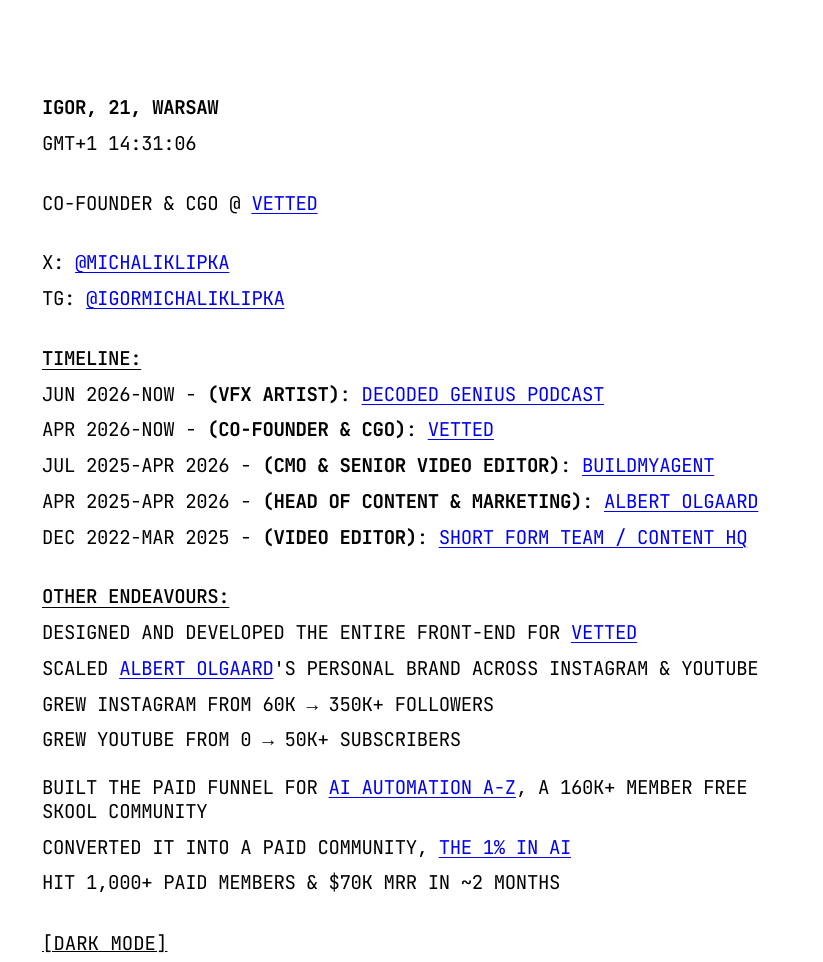
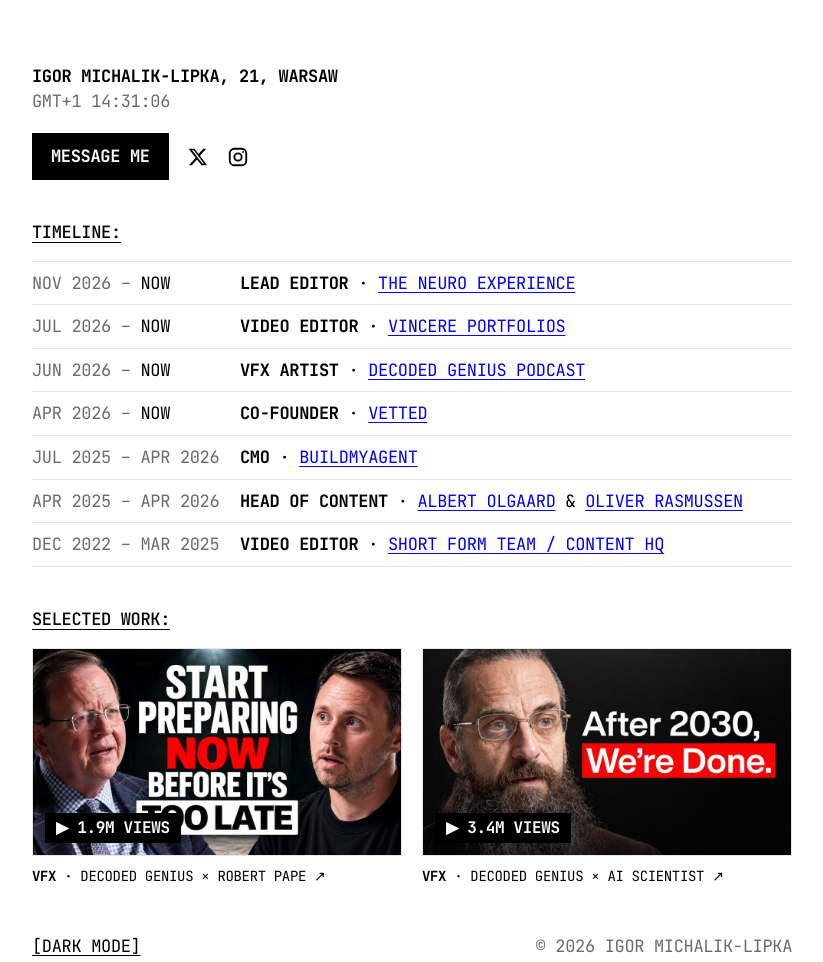
Before and after one commit to igorunchained/igormichaliklipka.com, a plain HTML site: page index.html in a window 1280 px wide. Shown: the whole page, without its empty margins (228-1051 px from the left). Drawn offline with Linux system fonts and the light colour scheme.

Commit message:
Refresh homepage: cleaner timeline, contact button, selected work; light mode default
Co-Authored-By: Claude Opus 5.5 <noreply@anthropic.com>

```diff
--- a/index.html
+++ b/index.html
@@ -4,254 +4,222 @@
     <meta charset="UTF-8">
     <meta name="viewport" content="width=device-width, initial-scale=1.0">
     <title>Hi, I'm Igor</title>
-    <meta name="description" content="Personal website of Igor">
+    <meta name="description" content="Igor Michalik-Lipka. Co-founder at Vetted, VFX artist for Decoded Genius. Warsaw.">
 
-    <!-- Open Graph / Twitter Meta Tags -->
-    <meta property="og:title" content="IGOR">
-    <meta property="og:description" content="Personal website for Igor.">
+    <meta property="og:title" content="IGOR MICHALIK-LIPKA">
+    <meta property="og:description" content="Co-founder at Vetted. VFX artist for Decoded Genius. Warsaw.">
     <meta property="og:type" content="website">
-    <meta name="twitter:card" content="summary_large_image">
-    <meta name="twitter:title" content="IGOR">
-    <meta name="twitter:description" content="Personal website for Igor.">
+    <meta property="og:url" content="https://igormichaliklipka.com/">
+    <meta name="twitter:card" content="summary">
+    <meta name="twitter:title" content="IGOR MICHALIK-LIPKA">
+    <meta name="twitter:description" content="Co-founder at Vetted. VFX artist for Decoded Genius. Warsaw.">
 
+    <link rel="icon" href="assets/favicon.svg" type="image/svg+xml">
     <link rel="preconnect" href="https://fonts.googleapis.com">
     <link rel="preconnect" href="https://fonts.gstatic.com" crossorigin>
     <link href="https://fonts.googleapis.com/css2?family=JetBrains+Mono:wght@400;500;700&display=swap" rel="stylesheet">
 
+
     <style>
         :root {
-            --bg-color: #ffffff;
-            --text-color: #000000;
-            --link-color: #0000EE;
-            --highlight-color: #FFF200;
-            --font-primary: "JetBrains Mono", monospace;
-            --spacing-unit: 1.5rem;
-            --content-width: 740px;
+            --bg: #ffffff;
+            --fg: #000000;
+            --mute: #6b6b6b;
+            --line: #e6e6e6;
+            --link: #0000EE;
+            --font: "JetBrains Mono", ui-monospace, monospace;
+            --size: 17px;
+        }
+        [data-theme="dark"] {
+            --bg: #000000;
+            --fg: #ffffff;
+            --mute: #8a8a8a;
+            --line: #222222;
+            --link: #58a6ff;
         }
 
-        [data-theme="dark"] {
-            --bg-color: #000000;
-            --text-color: #ffffff;
-            --link-color: #58a6ff;
+        * { box-sizing: border-box; margin: 0; padding: 0; }
+
+        html { background: var(--bg); -webkit-text-size-adjust: 100%; }
+        body {
+            background: var(--bg);
+            color: var(--fg);
+            font-family: var(--font);
+            font-size: var(--size);
+            line-height: 1.45;
+            letter-spacing: -0.02em;
+            text-transform: uppercase;
+            -webkit-font-smoothing: antialiased;
+            padding: 64px 24px 48px;
+            transition: background-color .2s ease, color .2s ease;
         }
 
-        * {
-            box-sizing: border-box;
-            margin: 0;
-            padding: 0;
-        }
-
-        body {
-            background-color: var(--bg-color);
-            color: var(--text-color);
-            font-family: var(--font-primary);
-            font-size: 19px;
-            line-height: 1.25;
-            letter-spacing: -0.02em;
-            -webkit-font-smoothing: antialiased;
-            padding: 2rem;
-            text-transform: uppercase;
-            display: flex;
-            justify-content: center;
-            transition: background-color 0.2s ease, color 0.2s ease;
-        }
-
-        p, li, h1, h2 {
-            line-height: 1.25 !important;
-            margin-bottom: 0.75rem !important;
-        }
-
-        h1, h2 {
-            margin-top: 1.5rem;
-        }
-
-        h1:first-child, h2:first-child {
-            margin-top: 0;
-        }
-
-        .container {
-            width: 100%;
-            max-width: var(--content-width);
-            display: flex;
-            flex-direction: column;
-            gap: 0;
-            padding-top: 4rem;
-        }
-
-        h1 {
-            font-size: 19px;
-            font-weight: 700;
-            letter-spacing: -0.02em;
-        }
+        main { max-width: 760px; margin: 0 auto; }
 
         a {
-            color: var(--link-color);
+            color: var(--link);
             text-decoration: underline;
             text-underline-offset: 3px;
             text-decoration-thickness: 1px;
-            transition: opacity 0.2s ease;
+        }
+        a:hover { opacity: .7; }
+        .rows a { white-space: nowrap; }
+
+        section + section { margin-top: 40px; }
+
+        h1 { font-size: var(--size); font-weight: 700; }
+        .clock { color: var(--mute); font-variant-numeric: tabular-nums; }
+
+        .intro p + p { margin-top: 6px; }
+
+        h2 {
+            font-size: var(--size);
+            font-weight: 500;
+            text-decoration: underline;
+            text-underline-offset: 4px;
+            margin-bottom: 16px;
         }
 
-        a:hover {
-            opacity: 0.7;
+        /* contact: whatsapp button + social icons */
+        .contact { display: flex; align-items: center; gap: 18px; margin-top: 20px; }
+        .btn { display: inline-block; padding: 10px 18px; background: var(--fg); color: var(--bg); text-decoration: none; font-weight: 700; border: 1px solid var(--fg); transition: background-color .15s, color .15s; }
+        .btn:hover { opacity: 1; background: var(--bg); color: var(--fg); }
+        .ico { display: inline-flex; color: var(--fg); }
+        .ico svg { width: 22px; height: 22px; }
+
+        /* timeline: dates in their own column so everything lines up */
+        .rows { list-style: none; }
+        .rows li {
+            display: grid;
+            grid-template-columns: 192px 1fr;
+            column-gap: 16px;
+            padding: 9px 0;
+            border-top: 1px solid var(--line);
         }
+        .rows li:last-child { border-bottom: 1px solid var(--line); }
+        .date { color: var(--mute); font-variant-numeric: tabular-nums; white-space: nowrap; }
+        .rows li { transition: background-color .15s; }
+        .rows li:hover .date { color: var(--fg); }
+        .now { color: var(--fg); }
+        .role { font-weight: 700; }
 
-        .highlight-wrapper {
-            font-size: 19px;
-            margin-bottom: 1rem;
+
+
+        /* latest work: clickable thumbnails */
+        .work { display: grid; grid-template-columns: repeat(2, 1fr); gap: 20px; }
+        .thumb { display: block; color: var(--fg); text-decoration: none; }
+        .thumb:hover { opacity: 1; }
+        .thumb .img { position: relative; display: block; aspect-ratio: 16 / 9; overflow: hidden; border: 1px solid var(--line); background: #000; }
+        .thumb img { display: block; width: 100%; height: 100%; object-fit: cover; transition: transform .4s ease; }
+        .thumb:hover img { transform: scale(1.03); }
+        .thumb .play { position: absolute; left: 12px; bottom: 12px; background: #000; color: #fff; font-size: 16px; font-weight: 700; padding: 7px 11px; line-height: 1; }
+        .thumb .cap { display: block; margin-top: 10px; font-size: 14px; }
+        .thumb:hover .cap { text-decoration: underline; text-underline-offset: 3px; }
+
+        footer { max-width: 760px; margin: 48px auto 0; display: flex; justify-content: space-between; align-items: flex-start; gap: 16px; }
+        #theme-toggle {
+            background: none; border: 0; padding: 0; cursor: pointer;
+            font: inherit; color: inherit; text-transform: uppercase; letter-spacing: inherit;
+            text-decoration: underline; text-underline-offset: 3px;
         }
+        .copy { color: var(--mute); }
 
-        .highlight {
-            background-color: var(--highlight-color);
-            padding: 0.2em 0.4em;
-            box-decoration-break: clone;
-            -webkit-box-decoration-break: clone;
-        }
-
-        .bio-section p { margin-bottom: 1rem; }
-        .social-section p { margin-bottom: 0.5rem; }
-
-        .recent-section h2,
-        .notable-section h2 {
-            font-size: 19px;
-            font-weight: 500;
-            margin-bottom: 1.5rem;
-            text-transform: uppercase;
-            text-decoration: underline;
-            text-underline-offset: 4px;
-        }
-
-        .project-list { list-style: none; }
-        .project-list li { margin-bottom: 0.75rem; }
-        .date { opacity: 1; }
-        .effort-list p { margin-bottom: 0.75rem; }
-
-        @media (max-width: 768px) {
-            * {
-                font-size: 11px !important;
-                line-height: 1.25 !important;
-            }
-            h1, h2, p, li, span, a {
-                margin-bottom: 0.5rem !important;
-            }
-            h1 { font-weight: 700 !important; }
-            h2 {
-                font-weight: 500 !important;
-                text-decoration: underline !important;
-                margin-top: 1rem !important;
-            }
-            .container {
-                padding-top: 1.5rem !important;
-                gap: 0 !important;
-                max-width: 100% !important;
-                margin: 0 auto !important;
-            }
-            body { padding: 1rem !important; }
+        /* phone: readable size, date sits above each role */
+        @media (max-width: 640px) {
+            :root { --size: 14px; }
+            .intro h1 { font-size: 18px; }
+            .intro .clock { font-size: 15px; }
+            body { padding: 32px 18px 32px; }
+            section + section { margin-top: 32px; }
+            .rows li { grid-template-columns: 1fr; row-gap: 2px; padding: 10px 0; }
+            .date { font-size: 12px; }
+            .work { grid-template-columns: 1fr; }
+            .thumb .cap { font-size: 12.5px; }
+            footer { flex-direction: column; gap: 8px; margin-top: 40px; }
         }
     </style>
 </head>
 <body>
-    <main class="container">
-        <header class="header-section" style="margin-bottom: 1.5rem;">
-            <h1>IGOR, <span id="age"></span>, WARSAW</h1>
-            <p id="clock-line"><span id="clock"></span></p>
-        </header>
-
-        <section class="bio-section" style="margin-bottom: 1.5rem;">
-            <p>CO-FOUNDER &amp; CGO @ <a href="https://www.vetted.cv/join" target="_blank">VETTED</a></p>
+    <main>
+        <section class="intro">
+            <h1>IGOR MICHALIK-LIPKA, <span id="age"></span>, WARSAW</h1>
+            <p class="clock" id="clock">&nbsp;</p>
+            <div class="contact">
+                <a class="btn" href="https://wa.me/48453300732" target="_blank" rel="noopener">MESSAGE ME</a>
+                <a class="ico" href="https://x.com/michaliklipka" target="_blank" rel="noopener" aria-label="X"><svg viewBox="0 0 24 24" fill="currentColor"><path d="M17.8 3h3.1l-6.8 7.7L22 21h-6.2l-4.9-6.4L5.3 21H2.2l7.2-8.3L1.8 3h6.4l4.4 5.8L17.8 3zm-1.1 16.2h1.7L7.4 4.7H5.6l11.1 14.5z"/></svg></a>
+                <a class="ico" href="https://www.instagram.com/igormichaliklipka/" target="_blank" rel="noopener" aria-label="Instagram"><svg viewBox="0 0 24 24" fill="none" stroke="currentColor" stroke-width="2"><rect x="3" y="3" width="18" height="18" rx="5"/><circle cx="12" cy="12" r="4"/><circle cx="17.5" cy="6.5" r="1" fill="currentColor" stroke="none"/></svg></a>
+            </div>
         </section>
 
-        <section class="social-section" style="margin-bottom: 1.5rem;">
-            <p>
-                X: <a href="https://x.com/michaliklipka" target="_blank">@MICHALIKLIPKA</a>
-            </p>
-            <p>
-                TG: <a href="https://t.me/igormichaliklipka" target="_blank">@IGORMICHALIKLIPKA</a>
-            </p>
-        </section>
-
-        <section class="recent-section" style="margin-bottom: 1.5rem;">
+        <section>
             <h2>TIMELINE:</h2>
-            <ul class="project-list">
-                <li><span class="date">JUN 2026-NOW</span> - <strong>(VFX ARTIST)</strong>: <a href="https://www.youtube.com/channel/UCUypvpIwu5S9eLTjUJlnKSA" target="_blank">DECODED GENIUS PODCAST</a></li>
-                <li><span class="date">APR 2026-NOW</span> - <strong>(CO-FOUNDER &amp; CGO)</strong>: <a href="https://www.vetted.cv/join" target="_blank">VETTED</a></li>
-                <li><span class="date">JUL 2025-APR 2026</span> - <strong>(CMO &amp; SENIOR VIDEO EDITOR)</strong>: <a href="https://buildmyagent.io/" target="_blank">BUILDMYAGENT</a></li>
-                <li><span class="date">APR 2025-APR 2026</span> - <strong>(HEAD OF CONTENT &amp; MARKETING)</strong>: <a href="https://www.youtube.com/@albertolgaard" target="_blank">ALBERT OLGAARD</a></li>
-                <li><span class="date">DEC 2022-MAR 2025</span> - <strong>(VIDEO EDITOR)</strong>: <a href="https://www.instagram.com/contenthqmiami" target="_blank">SHORT FORM TEAM / CONTENT HQ</a></li>
+            <ul class="rows">
+                <li><span class="date">NOV 2026 – <span class="now">NOW</span></span><span><span class="role">LEAD EDITOR</span> · <a href="https://www.youtube.com/@louisanicola" target="_blank" rel="noopener">THE NEURO EXPERIENCE</a></span></li>
+                <li><span class="date">JUL 2026 – <span class="now">NOW</span></span><span><span class="role">VIDEO EDITOR</span> · <a href="https://www.vincereportfolios.com/" target="_blank" rel="noopener">VINCERE PORTFOLIOS</a></span></li>
+                <li><span class="date">JUN 2026 – <span class="now">NOW</span></span><span><span class="role">VFX ARTIST</span> · <a href="https://www.youtube.com/channel/UCUypvpIwu5S9eLTjUJlnKSA" target="_blank" rel="noopener">DECODED GENIUS PODCAST</a></span></li>
+                <li><span class="date">APR 2026 – <span class="now">NOW</span></span><span><span class="role">CO-FOUNDER</span> · <a href="https://www.vetted.cv/join" target="_blank" rel="noopener">VETTED</a></span></li>
+                <li><span class="date">JUL 2025 – APR 2026</span><span><span class="role">CMO</span> · <a href="https://buildmyagent.io/" target="_blank" rel="noopener">BUILDMYAGENT</a></span></li>
+                <li><span class="date">APR 2025 – APR 2026</span><span><span class="role">HEAD OF CONTENT</span> · <a href="https://www.youtube.com/@albertolgaard" target="_blank" rel="noopener">ALBERT OLGAARD</a> &amp; <a href="https://www.youtube.com/@ollirasmussen" target="_blank" rel="noopener">OLIVER RASMUSSEN</a></span></li>
+                <li><span class="date">DEC 2022 – MAR 2025</span><span><span class="role">VIDEO EDITOR</span> · <a href="https://www.instagram.com/contenthqmiami" target="_blank" rel="noopener">SHORT FORM TEAM / CONTENT HQ</a></span></li>
             </ul>
         </section>
 
-        <section class="notable-section" style="margin-bottom: 1.5rem;">
-            <h2>OTHER ENDEAVOURS:</h2>
-            <div class="effort-list">
-                <p>DESIGNED AND DEVELOPED THE ENTIRE FRONT-END FOR <a href="https://www.vetted.cv/join" target="_blank">VETTED</a></p>
-                <p>SCALED <a href="https://www.youtube.com/@albertolgaard" target="_blank">ALBERT OLGAARD</a>'S PERSONAL BRAND ACROSS INSTAGRAM &amp; YOUTUBE</p>
-                <p>GREW INSTAGRAM FROM 60K → 350K+ FOLLOWERS</p>
-                <p>GREW YOUTUBE FROM 0 → 50K+ SUBSCRIBERS</p>
-                <div style="margin-bottom: 1.5rem;"></div>
-                <p>BUILT THE PAID FUNNEL FOR <a href="https://www.skool.com/freegroup/about" target="_blank">AI AUTOMATION A-Z</a>, A 160K+ MEMBER FREE SKOOL COMMUNITY</p>
-                <p>CONVERTED IT INTO A PAID COMMUNITY, <a href="https://www.skool.com/top1percent/about" target="_blank">THE 1% IN AI</a></p>
-                <p>HIT 1,000+ PAID MEMBERS &amp; $70K MRR IN ~2 MONTHS</p>
+
+        <section>
+            <h2>SELECTED WORK:</h2>
+            <div class="work">
+                <a class="thumb" href="https://www.youtube.com/watch?v=e5oIZEmvtUY" target="_blank" rel="noopener">
+                    <span class="img"><img src="assets/dg-robert-pape.jpg" alt="Robert Pape: Is World War 3 About To Begin?" loading="lazy" width="960" height="540"><span class="play">▶ 1.9M VIEWS</span></span>
+                    <span class="cap"><span class="role">VFX</span> · DECODED GENIUS × ROBERT PAPE ↗</span>
+                </a>
+                <a class="thumb" href="https://www.youtube.com/watch?v=FS_hLDTDI1w" target="_blank" rel="noopener">
+                    <span class="img"><img src="assets/dg-ai-conscious.jpg" alt="No, AI Isn't Conscious; It's Actually Much Worse" loading="lazy" width="960" height="540"><span class="play">▶ 3.4M VIEWS</span></span>
+                    <span class="cap"><span class="role">VFX</span> · DECODED GENIUS × AI SCIENTIST ↗</span>
+                </a>
             </div>
         </section>
+    </main>
 
-        <footer>
-            <button id="theme-toggle" data-testid="button-theme-toggle" style="background: none; border: none; font-family: inherit; font-size: inherit; color: inherit; cursor: pointer; text-decoration: underline; text-transform: uppercase; padding: 0;">[DARK MODE]</button>
-        </footer>
-    </main>
+    <footer>
+        <button id="theme-toggle" type="button">[DARK MODE]</button>
+        <span class="copy">© <span id="yr"></span> IGOR MICHALIK-LIPKA</span>
+    </footer>
+
     <script>
-        // Auto-calculate age from date of birth (23 Sep 2005)
+        // age from date of birth (23 Sep 2005)
         (function () {
-            const dob = new Date(2005, 8, 23); // month is 0-indexed: 8 = September
             const now = new Date();
-            let age = now.getFullYear() - dob.getFullYear();
-            const hadBirthday =
-                now.getMonth() > dob.getMonth() ||
-                (now.getMonth() === dob.getMonth() && now.getDate() >= dob.getDate());
-            if (!hadBirthday) age--;
+            let age = now.getFullYear() - 2005;
+            if (now.getMonth() < 8 || (now.getMonth() === 8 && now.getDate() < 23)) age--;
             document.getElementById('age').textContent = age;
+            document.getElementById('yr').textContent = now.getFullYear();
         })();
 
-        // Live current time in Warsaw
+        // live time in Warsaw
         (function () {
             const clock = document.getElementById('clock');
+            const fmt = new Intl.DateTimeFormat('en-GB', { timeZone: 'Europe/Warsaw', hour: '2-digit', minute: '2-digit', second: '2-digit', hour12: false });
+            const off = new Intl.DateTimeFormat('en-GB', { timeZone: 'Europe/Warsaw', timeZoneName: 'shortOffset' });
             function tick() {
                 const now = new Date();
-                const time = new Intl.DateTimeFormat('en-GB', {
-                    timeZone: 'Europe/Warsaw',
-                    hour: '2-digit',
-                    minute: '2-digit',
-                    second: '2-digit',
-                    hour12: false
-                }).format(now);
-                const offset = new Intl.DateTimeFormat('en-GB', {
-                    timeZone: 'Europe/Warsaw',
-                    timeZoneName: 'shortOffset'
-                }).formatToParts(now).find(p => p.type === 'timeZoneName').value;
-                clock.textContent = offset + ' ' + time;
+                clock.textContent = off.formatToParts(now).find(p => p.type === 'timeZoneName').value + ' ' + fmt.format(now);
             }
             tick();
             setInterval(tick, 1000);
         })();
 
-        const toggle = document.getElementById('theme-toggle');
-        const body = document.body;
-
-        // Check for saved theme
-        const savedTheme = localStorage.getItem('theme');
-        if (savedTheme) {
-            body.setAttribute('data-theme', savedTheme);
-            toggle.textContent = savedTheme === 'dark' ? '[LIGHT MODE]' : '[DARK MODE]';
-        }
-
-        toggle.addEventListener('click', () => {
-            const currentTheme = body.getAttribute('data-theme');
-            const newTheme = currentTheme === 'dark' ? 'light' : 'dark';
-
-            body.setAttribute('data-theme', newTheme);
-            localStorage.setItem('theme', newTheme);
-            toggle.textContent = newTheme === 'dark' ? '[LIGHT MODE]' : '[DARK MODE]';
-        });
+        // theme toggle
+        (function () {
+            const root = document.documentElement;
+            const toggle = document.getElementById('theme-toggle');
+            const label = () => toggle.textContent = root.getAttribute('data-theme') === 'dark' ? '[LIGHT MODE]' : '[DARK MODE]';
+            label();
+            toggle.addEventListener('click', () => {
+                const next = root.getAttribute('data-theme') === 'dark' ? 'light' : 'dark';
+                root.setAttribute('data-theme', next);
+                label();
+            });
+        })();
     </script>
 </body>
 </html>
```
Also changed, not shown: vincere/data.enc.json (+1 -1 lines), vincere/index.html (+11 -8 lines), assets/dg-ai-conscious.jpg (added), assets/dg-robert-pape.jpg (added), assets/favicon.svg (added).
